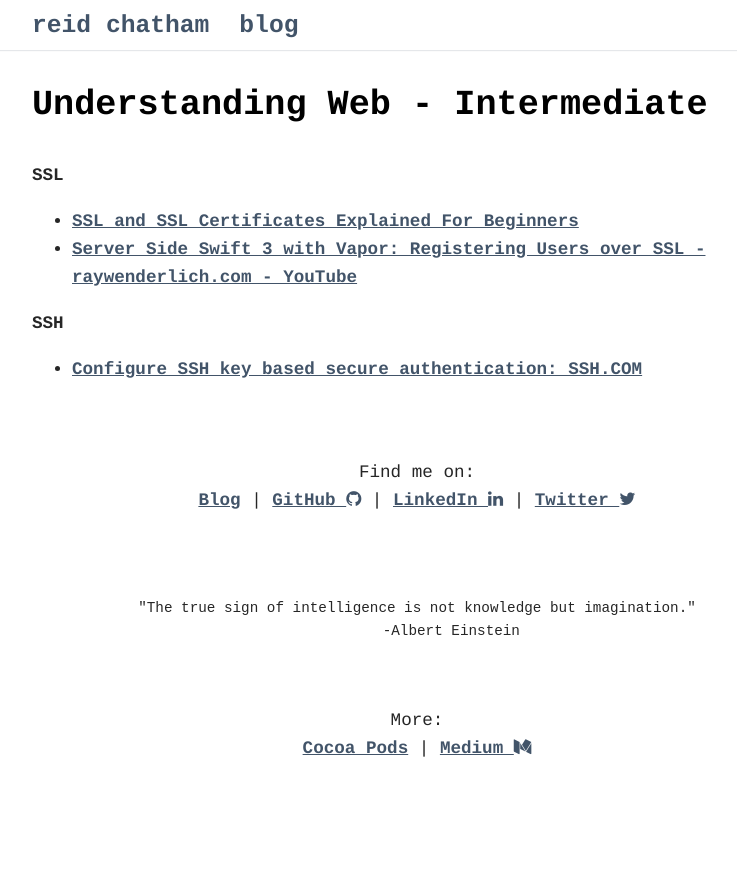
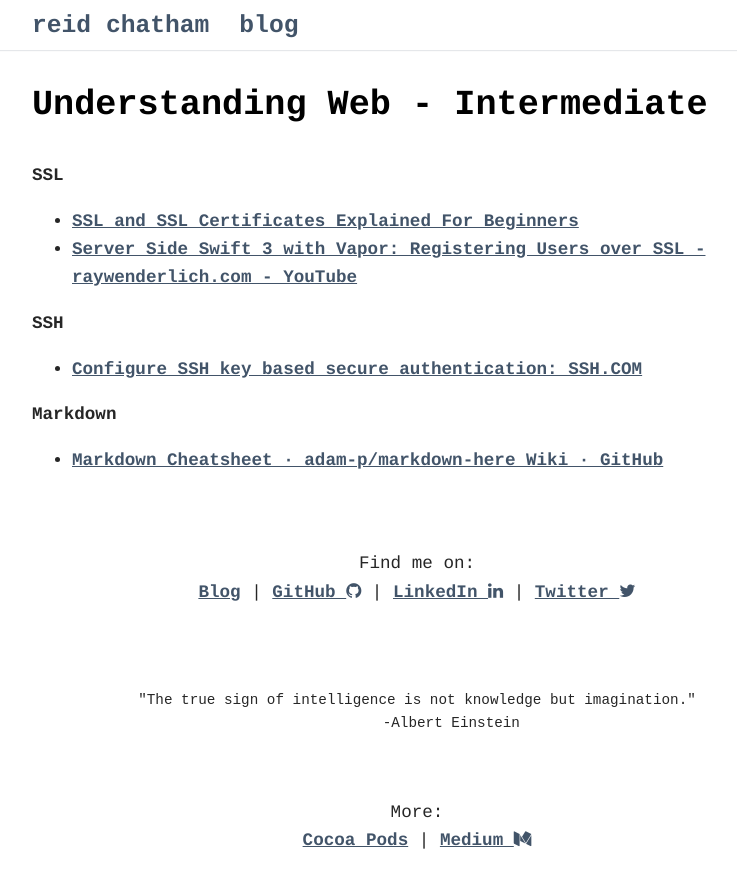
Before and after one commit to rchatham/reidchatham.github.io, a Jekyll site: the page built from _posts/2019-10-15-web-intermediate.md, in a window 1280 px wide and 962 px high. Shown: the top 888 px of the window, without its empty margins (223-960 px from the left). Built offline with Jekyll 4.4.1, drawn with Linux system fonts in a browser that asks for light colours.

Commit message:
Update 2019-10-15-web-intermediate.md

```diff
--- a/_posts/2019-10-15-web-intermediate.md
+++ b/_posts/2019-10-15-web-intermediate.md
@@ -14,3 +14,7 @@
 
 **SSH**
 * [Configure SSH key based secure authentication: SSH.COM](https://www.ssh.com/ssh/key/)
+
+
+**Markdown**
+* [Markdown Cheatsheet · adam-p/markdown-here Wiki · GitHub](https://github.com/adam-p/markdown-here/wiki/Markdown-Cheatsheet#code)
```
